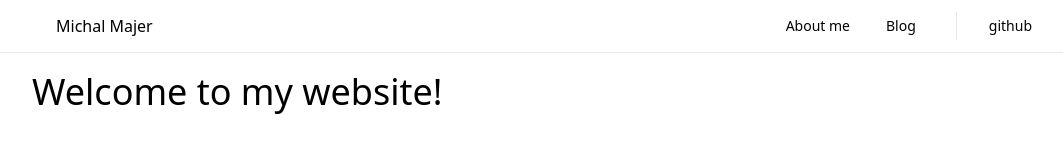
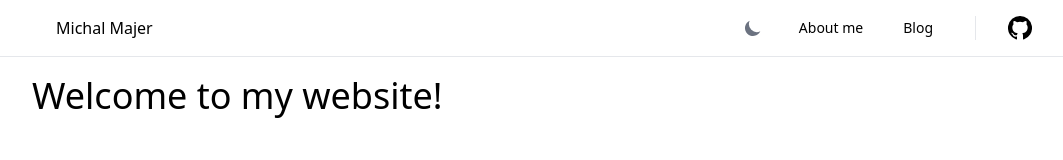
Before and after one commit to Sekky61/personal_website, a Next.js app: page / in a window 1280 px wide. Shown: the top 160 px of the page, without its empty margins (96-1159 px from the left). Built offline with nearby package versions, Linux system fonts and the light colour scheme.

Commit message:
active link padding, dark mode toggle

```diff
--- a/components/Header.tsx
+++ b/components/Header.tsx
@@ -1,10 +1,14 @@
 import Link from "next/link"
 import { NextPage } from "next/types"
+import useDarkMode from "../hooks/useDarkMode";
 import ActiveLink from "./ActiveLink"
 
 const Header: NextPage = () => {
+    const [colorTheme, setTheme] = useDarkMode();
+    const uses_light = colorTheme === "light";
+
     return (
-        <div className="sticky top-0 w-full border-b divide-slate-500">
+        <div className="sticky top-0 w-full border-b divide-slate-500 dark:bg-gray-800">
             <div className="max-w-5xl mx-auto py-3 px-6">
                 <div className="flex gap-3 items-center">
                     <Link href="/">
@@ -13,6 +17,17 @@ const Header: NextPage = () => {
                         </a>
                     </Link>
                     <div className="flex items-center ml-auto text-sm leading-7">
+                        <button type="button" className="mr-5 text-gray-500 dark:text-gray-400 hover:bg-gray-100 dark:hover:bg-gray-700 focus:outline-none rounded-full text-sm p-1.5">
+                            {uses_light ? (
+                                <svg onClick={() => { setTheme("dark") }} id="theme-toggle-dark-icon" className="w-5 h-5" fill="currentColor" viewBox="0 0 20 20" xmlns="http://www.w3.org/2000/svg">
+                                    <path d="M17.293 13.293A8 8 0 016.707 2.707a8.001 8.001 0 1010.586 10.586z"></path>
+                                </svg>
+                            ) : (
+                                <svg onClick={() => { setTheme("light") }} id="theme-toggle-light-icon" className="w-5 h-5" fill="currentColor" viewBox="0 0 20 20" xmlns="http://www.w3.org/2000/svg">
+                                    <path d="M10 2a1 1 0 011 1v1a1 1 0 11-2 0V3a1 1 0 011-1zm4 8a4 4 0 11-8 0 4 4 0 018 0zm-.464 4.95l.707.707a1 1 0 001.414-1.414l-.707-.707a1 1 0 00-1.414 1.414zm2.12-10.607a1 1 0 010 1.414l-.706.707a1 1 0 11-1.414-1.414l.707-.707a1 1 0 011.414 0zM17 11a1 1 0 100-2h-1a1 1 0 100 2h1zm-7 4a1 1 0 011 1v1a1 1 0 11-2 0v-1a1 1 0 011-1zM5.05 6.464A1 1 0 106.465 5.05l-.708-.707a1 1 0 00-1.414 1.414l.707.707zm1.414 8.486l-.707.707a1 1 0 01-1.414-1.414l.707-.707a1 1 0 011.414 1.414zM4 11a1 1 0 100-2H3a1 1 0 000 2h1z" fillRule="evenodd" clipRule="evenodd"></path>
+                                </svg>
+                            )}
+                        </button>
                         <nav>
                             <ul className="flex space-x-5">
                                 <li>
@@ -27,7 +42,14 @@ const Header: NextPage = () => {
                                 </li>
                             </ul>
                         </nav>
-                        <div className="pl-8 ml-8 border-l">github</div>
+                        <div className="pl-8 ml-8 border-l">
+                            <a target="_blank" href="https://github.com/Sekky61" rel="noreferrer noopener" title="Personal GitHub page">
+                                <svg xmlns="http://www.w3.org/2000/svg" width="24" height="24" className="fill-black dark:fill-white hover:fill-primary-800">
+                                    <path d="M12 0a12 12 0 0 0-3.8 23.39c.6.1.8-.26.8-.58v-2.23c-3.34.72-4.03-1.42-4.03-1.42-.55-1.39-1.34-1.76-1.34-1.76-1.09-.74.09-.72.09-.72 1.2.08 1.84 1.23 1.84 1.23 1.07 1.84 2.8 1.3 3.49 1 .1-.78.42-1.3.76-1.6-2.67-.31-5.47-1.34-5.47-5.94 0-1.3.47-2.38 1.24-3.22-.13-.3-.54-1.52.12-3.17 0 0 1-.33 3.3 1.23a11.5 11.5 0 0 1 6 0c2.3-1.56 3.3-1.23 3.3-1.23.66 1.65.25 2.87.12 3.17a4.63 4.63 0 0 1 1.24 3.22c0 4.61-2.81 5.63-5.48 5.92.43.38.82 1.1.82 2.23v3.29c0 .32.2.7.8.58A12 12 0 0 0 12 0z" />
+                                </svg>
+                            </a>
+
+                        </div>
                     </div>
                 </div>
             </div>
--- /dev/null
+++ b/hooks/useDarkMode.ts
@@ -0,0 +1,45 @@
+import { Dispatch, SetStateAction, useEffect, useState } from "react";
+
+function get_dark_mode_preference(): string {
+    if (typeof window !== "undefined") {
+        // In browser
+        if (localStorage.theme === 'dark' || (!('theme' in localStorage) && window.matchMedia('(prefers-color-scheme: dark)').matches)) {
+            return "dark";
+        } else {
+            return "light";
+        }
+    } else {
+        // On server, return default
+        return "light";
+    }
+}
+
+// TailwindCSS uses class tactic when dark mode is to be toggled manually
+// https://tailwindcss.com/docs/dark-mode
+// When class 'dark' is added to an element, all children are styled in dark mode
+function useDarkMode(): [string, Dispatch<SetStateAction<string>>] {
+    const theme_pref = get_dark_mode_preference();
+
+    // Initial value
+    const [theme, setTheme] = useState(theme_pref);
+    const colorTheme = theme === "dark" ? "light" : "dark";
+
+    // By using setTheme, theme gets changed, which triggers useEffect
+    useEffect(() => {
+        const root = window.document.documentElement;
+        if (theme === "dark") {
+            root.classList.add("dark");
+        } else {
+            root.classList.remove("dark");
+        }
+
+        if (typeof window !== "undefined") {
+            // Save preference
+            localStorage.setItem("theme", theme);
+        }
+    }, [theme]);
+
+    return [theme, setTheme];
+}
+
+export default useDarkMode;
--- a/package.json
+++ b/package.json
@@ -9,6 +9,7 @@
     "lint": "next lint"
   },
   "dependencies": {
+    "eslint-plugin-react-hooks": "^4.6.0",
     "next": "12.2.5",
     "react": "18.2.0",
     "react-dom": "18.2.0"
--- a/styles/globals.css
+++ b/styles/globals.css
@@ -24,7 +24,7 @@
   }
 
   .navlink {
-    @apply p-2 rounded-full
+    @apply px-2.5 py-0.5 rounded-full block
   }
 
   .navlink-active {
--- a/tailwind.config.js
+++ b/tailwind.config.js
@@ -1,5 +1,6 @@
 /** @type {import('tailwindcss').Config} */
 module.exports = {
+  darkMode: 'class',
   content: [
     "./pages/**/*.{js,ts,jsx,tsx}",
     "./components/**/*.{js,ts,jsx,tsx}",
```
Also changed, not shown: .eslintrc.json, 1 other file (tests, documents, lock files or other folders).
